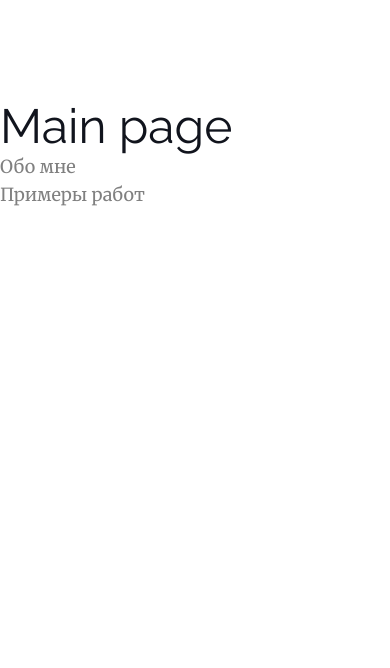
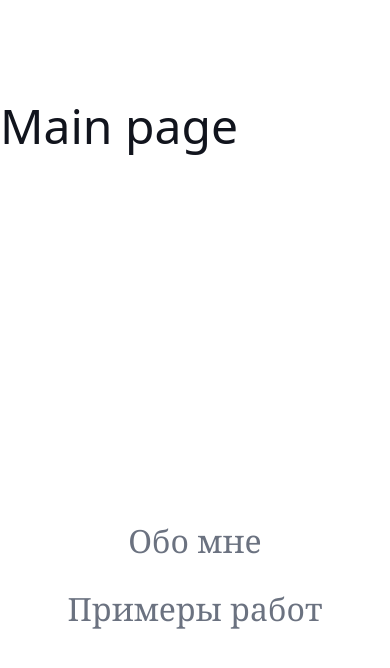
Before and after one commit to DenKuznets/portfolio-2, a Next.js app: page / in a window 390 px wide. Shown: the top 668 px of the page. Built offline with nearby package versions, Linux system fonts and the light colour scheme.

Commit message:
navbar mobile css done

```diff
--- a/app/globals.css
+++ b/app/globals.css
@@ -39,11 +39,11 @@
 
     p {
         font-size: 0.8rem;
-        color: theme(colors.pTextColor);
+        @apply text-gray-500;
     }
 
     a {
-        color: theme(colors.aTextColor);
+        @apply text-gray-500;
         text-decoration: none;
         transition: all 0.2s;
         cursor: pointer;
--- a/components/NavBar/NavBar.tsx
+++ b/components/NavBar/NavBar.tsx
@@ -14,13 +14,15 @@ const NavBar: FC<NavBarProps> = ({ onClick }) => {
         <a onClick={onClick} href={`#${key}`}>
           {value}
         </a>
-            </li>
+      </li>,
     );
   }
 
   return (
     <nav>
-            <ul bg-blue>{listElements}</ul>
+      <ul className="flex min-h-screen flex-col items-center justify-center gap-y-10 text-center text-[2rem]">
+        {listElements}
+      </ul>
     </nav>
   );
 };
--- /dev/null
+++ b/prettier.config.js
@@ -0,0 +1,3 @@
+module.exports = {
+  plugins: ["prettier-plugin-tailwindcss"],
+};
--- a/tailwind.config.ts
+++ b/tailwind.config.ts
@@ -6,14 +6,20 @@ const config: Config = {
         "./components/**/*.{js,ts,jsx,tsx,mdx}",
         "./app/**/*.{js,ts,jsx,tsx,mdx}",
     ],
-    theme: {
     fontFamily: {
         sans: ["var(--font-raleway)"],
         serif: ["var(--font-merriweather)", "serif"],
         body: ["var(--font-leaguespartan)"],
     },
+    theme: {
+        extend: {
+            backgroundImage: {
+                "gradient-radial": "radial-gradient(var(--tw-gradient-stops))",
+                "gradient-conic":
+                    "conic-gradient(from 180deg at 50% 50%, var(--tw-gradient-stops))",
+            },
+
             colors: {
-            white: "#fff",
                 violet: "#6344C6",
                 darkViolet: "#262439",
                 yellow: "#FFC448",
@@ -31,12 +37,6 @@ const config: Config = {
                 mobileM: "375px",
                 mobileS: "320px",
             },
-        extend: {
-            backgroundImage: {
-                "gradient-radial": "radial-gradient(var(--tw-gradient-stops))",
-                "gradient-conic":
-                    "conic-gradient(from 180deg at 50% 50%, var(--tw-gradient-stops))",
-            },
         },
     },
     plugins: [],
```
Also changed, not shown: 1 other file (tests, documents, lock files or other folders). Lines whose indentation alone changed are shown as unchanged.
